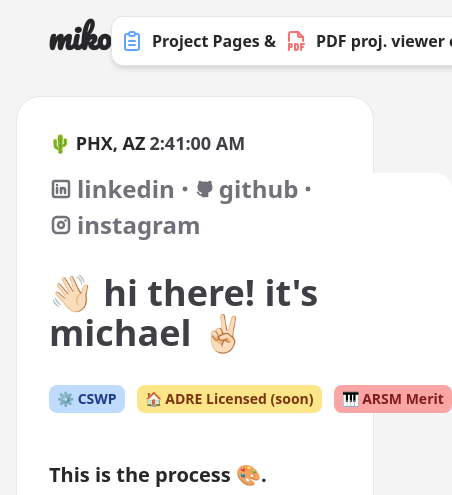
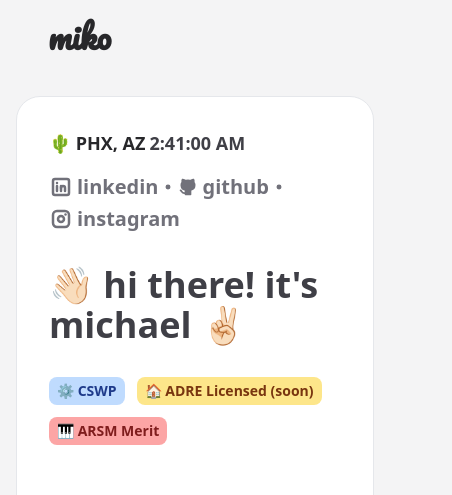
Before and after one commit to mikeyliang/portfolio, a Next.js app: page / in a window 390 px wide. Shown: the top 495 px of the page, 452 px wide, since content can reach past the window. Built offline with nearby package versions, Linux system fonts and the light colour scheme; no server answers; the database is empty.

Commit message:
fix mobile and dark mode

```diff
--- a/app/layout.tsx
+++ b/app/layout.tsx
@@ -30,7 +30,7 @@ export default function RootLayout({
         />
       </head>
       <body
-        className={`${inter.variable} h-auto max-h-full px-4 py-24 sm:px-16 lg:p-52  lg:px-52 bg-zinc-100 dark:bg-zinc-700`}>
+        className={`${inter.variable} h-auto max-h-full px-4 py-24 sm:px-16 lg:p-52  lg:px-52 bg-zinc-100`}>
         <main>
           <Nav />
           {children}
--- a/app/page.tsx
+++ b/app/page.tsx
@@ -81,7 +81,7 @@ export default function Home() {
       <div className="flex flex-col w-full gap-12 p-8 bg-white border lg:gap-24 sm:p-16 rounded-3xl">
         <div className="flex flex-col-reverse items-start justify-between gap-4 lg:flex-row lg:gap-0">
           <div className="flex flex-col gap-8 bg-white rounded-2xl">
-            <div className="flex flex-row flex-wrap items-center gap-1 text-2xl font-bold text-zinc-500">
+            <div className="flex flex-row flex-wrap items-center gap-1 text-xl font-bold sm:text-2xl text-zinc-500">
               <a
                 href="https://linkedin.com"
                 className="flex flex-row items-center gap-1 hover:underline hover:text-blue-500 underline-offset-8">
@@ -109,7 +109,7 @@ export default function Home() {
                 👋🏻 hi there! it&apos;s michael ✌🏻
               </p>
             </div>
-            <div className="flex flex-row gap-3">
+            <div className="flex flex-row flex-wrap gap-3">
               <Tag
                 bg_color="bg-blue-200"
                 txt_color="text-blue-900"
--- a/components/Nav.tsx
+++ b/components/Nav.tsx
@@ -10,7 +10,7 @@ export default function Nav() {
         miko
       </a>
 
-      <div className="flex flex-row items-center justify-center gap-2 px-2 py-3 font-bold bg-white border shadow-md text-zinc-800 border-zinc-200 rounded-xl whitespace-nowrap">
+      <div className="flex-row items-center justify-center hidden gap-2 px-2 py-3 font-bold bg-white border shadow-md md:flex text-zinc-800 border-zinc-200 rounded-xl whitespace-nowrap">
         <IconClipboardText className="text-blue-400" />
         <span> Project Pages &</span>
         <IconFileTypePdf className="text-red-400" />
```
